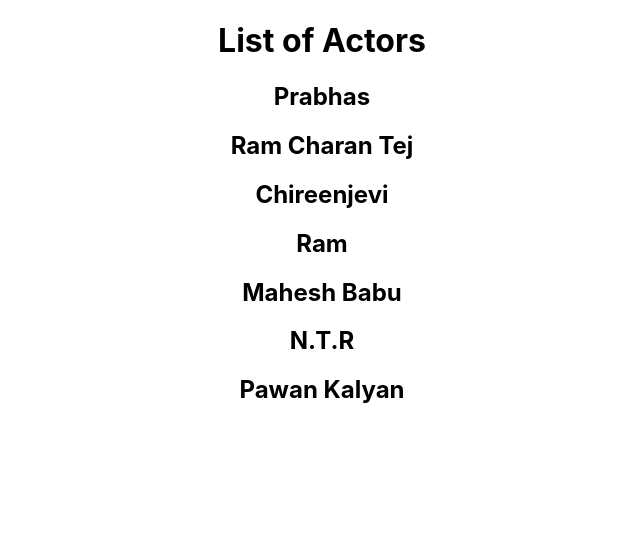
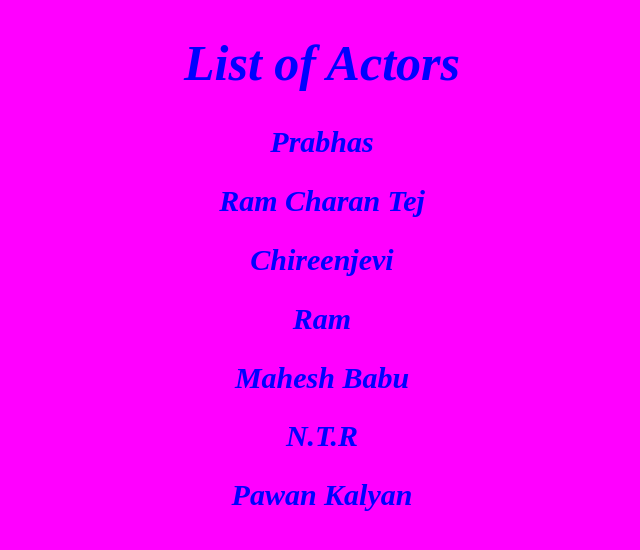
Before and after one commit to Sucharitharao/remoterepositoryexample, a React (Create React App) app: page / in a window 1280 px wide. Shown: the top 550 px of the page, without its empty margins (318-958 px from the left). Built offline with nearby package versions, Linux system fonts and the light colour scheme.

Commit message:
changed styles

```diff
--- a/src/App.css
+++ b/src/App.css
@@ -36,3 +36,13 @@
     transform: rotate(360deg);
   }
 }
+
+h2
+{
+  font-size: 30px;
+}
+
+h1
+{
+  font-size: 50px;
+}
--- a/src/index.css
+++ b/src/index.css
@@ -1,10 +1,9 @@
 body {
   margin: 0;
-  font-family: -apple-system, BlinkMacSystemFont, 'Segoe UI', 'Roboto', 'Oxygen',
-    'Ubuntu', 'Cantarell', 'Fira Sans', 'Droid Sans', 'Helvetica Neue',
-    sans-serif;
-  -webkit-font-smoothing: antialiased;
-  -moz-osx-font-smoothing: grayscale;
+  font-family:'Times New Roman', Times, serif;
+  background-color: fuchsia;
+  color: blue;
+  font-style: italic;
 }
 
 code {
```
